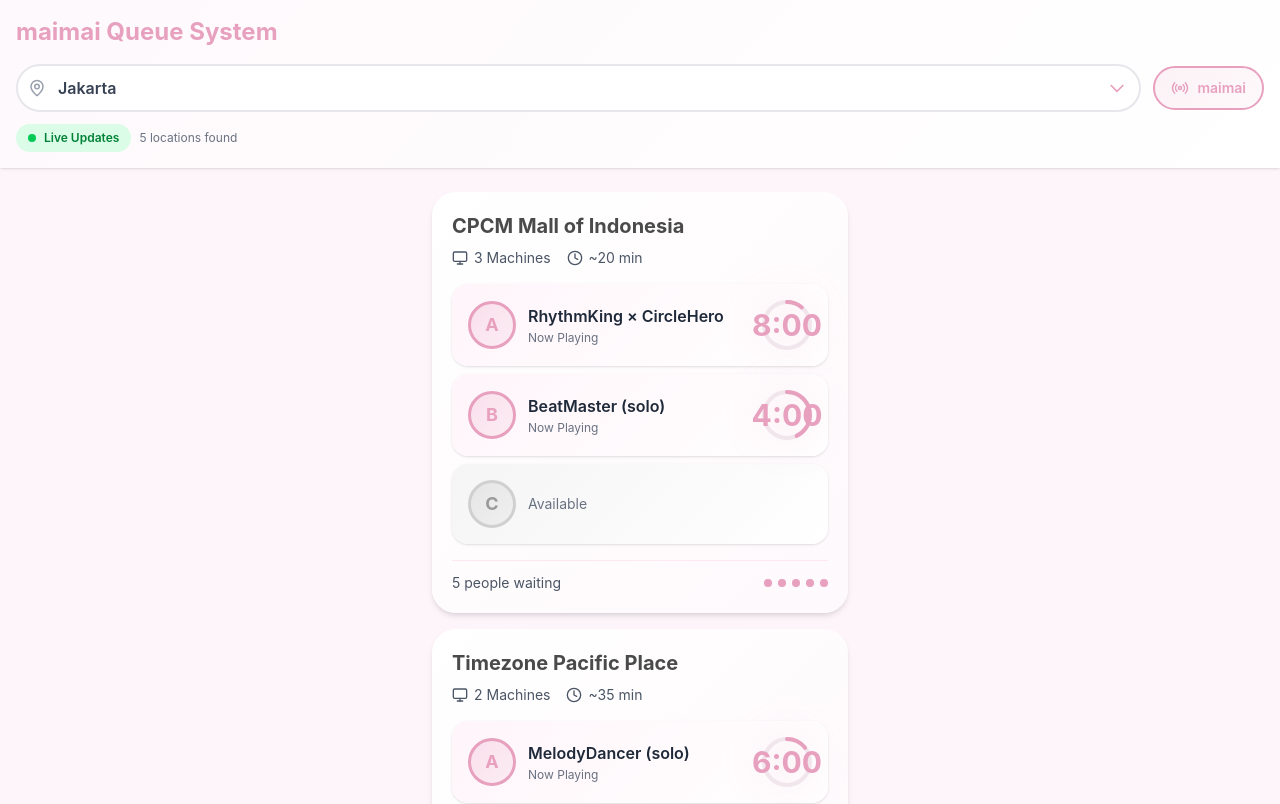
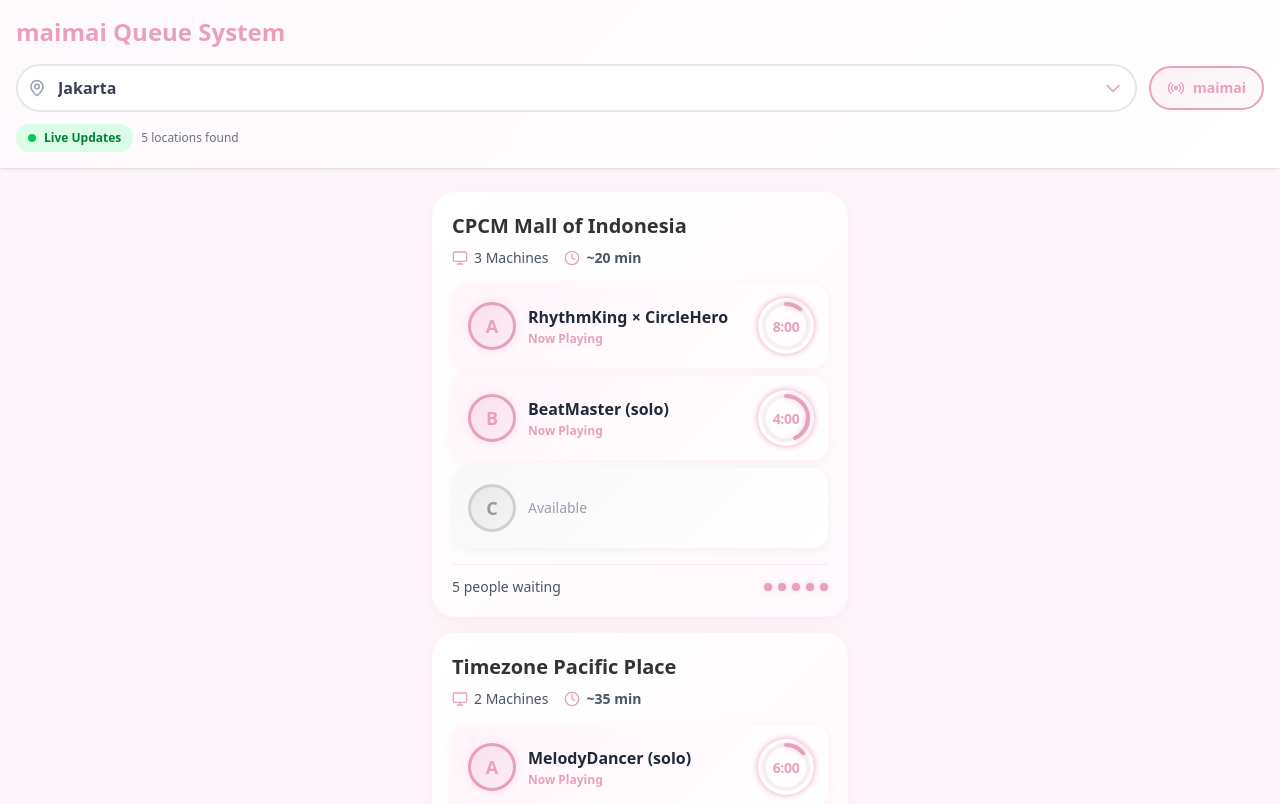
Before and after one commit to ansabeela/maimai-queue, a React (Vite) app: page / in a window 1280 px wide. Shown: the top 804 px of the page. Built offline with nearby package versions, Linux system fonts and the light colour scheme.

Commit message:
feat(ui): update typography and theme colors
- Apply "M PLUS 1p" as the primary font for consistent UI styling
- Adjust global theme colors and text selection styling

```diff
--- a/package.json
+++ b/package.json
@@ -68,7 +68,9 @@
     "@types/react": "^19.2.14",
     "@types/react-dom": "^19.2.3",
     "@vitejs/plugin-react": "4.7.0",
-    "tailwindcss": "4.1.12",
+    "autoprefixer": "^10.4.24",
+    "postcss": "^8.5.6",
+    "tailwindcss": "^4.1.12",
     "vite": "6.3.5"
   },
   "peerDependencies": {
--- a/src/app/components/CircularTimer.tsx
+++ b/src/app/components/CircularTimer.tsx
@@ -1,73 +1,148 @@
 import { motion } from "motion/react";
+import { useMemo } from "react";
 
 interface CircularTimerProps {
   duration: number; // in seconds
   elapsed: number; // in seconds
   size?: number;
   strokeWidth?: number;
-  glowColor?: string;
+  showTime?: boolean;
 }
+
+type TimerState = "active" | "warning" | "idle";
 
 export function CircularTimer({
   duration,
   elapsed,
-  size = 120,
-  strokeWidth = 8,
-  glowColor = "#E8A0BF",
+  size = 60,
+  strokeWidth = 4,
+  showTime = true,
 }: CircularTimerProps) {
-  const radius = (size - strokeWidth) / 2;
+  const remaining = duration - elapsed;
+  const progress = (elapsed / duration) * 100;
+
+  // Determine timer state
+  const state: TimerState = useMemo(() => {
+    if (remaining <= 0) return "idle";
+    if (remaining <= 60) return "warning"; // Last minute
+    return "active";
+  }, [remaining]);
+
+  // Color and glow based on state
+  const stateStyles = useMemo(() => {
+    switch (state) {
+      case "warning":
+        return {
+          color: "#f9c74f",
+          glowColor: "#f9c74f",
+          shadowSize: "8px",
+          opacity: 1,
+        };
+      case "idle":
+        return {
+          color: "#d0d0d0",
+          glowColor: "#d0d0d0",
+          shadowSize: "2px",
+          opacity: 0.4,
+        };
+      case "active":
+      default:
+        return {
+          color: "#E8A0BF",
+          glowColor: "#E8A0BF",
+          shadowSize: "6px",
+          opacity: 1,
+        };
+    }
+  }, [state]);
+
+  const radius = (size - strokeWidth * 2) / 2;
   const circumference = 2 * Math.PI * radius;
-  const progress = (elapsed / duration) * 100;
   const offset = circumference - (progress / 100) * circumference;
 
-  const remaining = duration - elapsed;
+  // Format time as mm:ss
   const minutes = Math.floor(remaining / 60);
   const seconds = remaining % 60;
+  const timeDisplay = `${minutes}:${seconds.toString().padStart(2, "0")}`;
 
   return (
-    <div className="relative flex items-center justify-center" style={{ width: size, height: size }}>
-      {/* Glow effect */}
-      <div
-        className="absolute inset-0 rounded-full opacity-30 blur-xl"
+    <div
+      className="relative flex items-center justify-center"
+      style={{ width: size, height: size }}
+    >
+      {/* Outer glow effect */}
+      <motion.div
+        className="absolute rounded-full"
         style={{
-          background: `radial-gradient(circle, ${glowColor}, transparent)`,
+          width: size + 4,
+          height: size + 4,
+          boxShadow: `0 0 ${stateStyles.shadowSize} ${stateStyles.glowColor}`,
+          opacity: stateStyles.opacity,
         }}
+        animate={{
+          boxShadow: `0 0 ${stateStyles.shadowSize} ${stateStyles.glowColor}`,
+          opacity: stateStyles.opacity,
+        }}
+        transition={{ duration: 0.3 }}
       />
 
-      {/* Background circle */}
-      <svg width={size} height={size} className="relative -rotate-90">
+      {/* SVG Circle */}
+      <svg width={size} height={size} className="relative" style={{ transform: "rotate(-90deg)" }}>
+        {/* Background circle (pastel) */}
         <circle
           cx={size / 2}
           cy={size / 2}
           r={radius}
           fill="none"
-          stroke="#f0e6ec"
+          stroke="#f5eff3"
           strokeWidth={strokeWidth}
         />
 
-        {/* Progress circle */}
+        {/* Progress circle with glow */}
         <motion.circle
           cx={size / 2}
           cy={size / 2}
           r={radius}
           fill="none"
-          stroke={glowColor}
+          stroke={stateStyles.color}
           strokeWidth={strokeWidth}
           strokeLinecap="round"
           strokeDasharray={circumference}
           strokeDashoffset={offset}
           initial={{ strokeDashoffset: circumference }}
-          animate={{ strokeDashoffset: offset }}
-          transition={{ duration: 0.5, ease: "easeOut" }}
+          animate={{
+            strokeDashoffset: offset,
+            stroke: stateStyles.color,
+          }}
+          transition={{
+            strokeDashoffset: { duration: 1, ease: "easeOut" },
+            stroke: { duration: 0.3 },
+          }}
+          style={{
+            filter: `drop-shadow(0 0 3px ${stateStyles.glowColor}80)`,
+          }}
         />
       </svg>
 
-      {/* Timer text */}
-      <div className="absolute inset-0 flex flex-col items-center justify-center">
-        <span className="text-3xl font-bold" style={{ color: glowColor }}>
-          {minutes}:{seconds.toString().padStart(2, "0")}
-        </span>
-      </div>
+      {/* Center time display */}
+      {showTime && (
+        <motion.div
+          className="absolute inset-0 flex items-center justify-center"
+          animate={{ opacity: stateStyles.opacity }}
+          transition={{ duration: 0.3 }}
+        >
+          <span
+            className="font-bold tabular-nums"
+            style={{
+              color: stateStyles.color,
+              fontSize: size > 80 ? "1.25rem" : size > 50 ? "0.875rem" : "0.625rem",
+              letterSpacing: "-0.025em",
+            }}
+          >
+            {timeDisplay}
+          </span>
+        </motion.div>
+      )}
     </div>
   );
 }
--- a/src/app/components/LocationCard.tsx
+++ b/src/app/components/LocationCard.tsx
@@ -18,21 +18,22 @@ export function LocationCard({ location, index }: LocationCardProps) {
       animate={{ opacity: 1, y: 0 }}
       transition={{ delay: index * 0.1, duration: 0.3 }}
       onClick={() => navigate(`/queue/${location.id}`)}
-      className="bg-white rounded-3xl p-5 shadow-md cursor-pointer hover:shadow-lg transition-shadow"
+      className="bg-white rounded-3xl p-5 cursor-pointer hover:shadow-xl transition-all"
       style={{
         background: "linear-gradient(135deg, #ffffff 0%, #fef9fc 100%)",
+        boxShadow: "0 4px 16px rgba(232, 160, 191, 0.12)",
       }}
     >
       {/* Header */}
       <div className="mb-4">
-        <h3 className="text-xl font-bold mb-2" style={{ color: "#4a4a4a" }}>
+        <h3 className="text-xl font-bold mb-2" style={{ color: "#333" }}>
           {location.name}
         </h3>
 
         <div className="flex items-center gap-4 text-sm text-gray-600">
           {/* Machine count */}
           <div className="flex items-center gap-1.5">
-            <Monitor size={16} />
+            <Monitor size={16} style={{ color: "#E8A0BF" }} />
             <span>
               {location.machineCount} {location.machineCount === 1 ? "Machine" : "Machines"}
             </span>
@@ -40,8 +41,8 @@ export function LocationCard({ location, index }: LocationCardProps) {
 
           {/* Estimated wait */}
           <div className="flex items-center gap-1.5">
-            <Clock size={16} />
-            <span>~{location.estimatedWait} min</span>
+            <Clock size={16} style={{ color: "#E8A0BF" }} />
+            <span className="font-semibold">~{location.estimatedWait} min</span>
           </div>
         </div>
       </div>
@@ -57,7 +58,7 @@ export function LocationCard({ location, index }: LocationCardProps) {
       {location.queueLength > 0 && (
         <div className="pt-3 border-t border-pink-100">
           <div className="flex items-center justify-between">
-            <span className="text-sm text-gray-600">
+            <span className="text-sm text-gray-600 font-medium">
               {location.queueLength} {location.queueLength === 1 ? "person" : "people"} waiting
             </span>
             <div className="flex gap-1.5">
@@ -67,11 +68,14 @@ export function LocationCard({ location, index }: LocationCardProps) {
                   className="w-2 h-2 rounded-full"
                   style={{
                     backgroundColor: "#E8A0BF",
+                    boxShadow: "0 0 4px rgba(232, 160, 191, 0.5)",
                   }}
                 />
               ))}
               {location.queueLength > 5 && (
-                <span className="text-xs text-gray-500 ml-1">+{location.queueLength - 5}</span>
+                <span className="text-xs text-gray-500 ml-1 font-semibold">
+                  +{location.queueLength - 5}
+                </span>
               )}
             </div>
           </div>
--- a/src/app/components/MachineCard.tsx
+++ b/src/app/components/MachineCard.tsx
@@ -19,7 +19,10 @@ export function MachineCard({ machine, index }: MachineCardProps) {
       style={{
         background: isPlaying
           ? "linear-gradient(135deg, #fff5fa 0%, #ffffff 100%)"
-          : "linear-gradient(135deg, #f5f5f5 0%, #ffffff 100%)",
+          : "linear-gradient(135deg, #f8f8f8 0%, #ffffff 100%)",
+        boxShadow: isPlaying
+          ? "0 2px 12px rgba(232, 160, 191, 0.15)"
+          : "0 2px 8px rgba(0, 0, 0, 0.05)",
       }}
     >
       <div className="flex items-center gap-3">
@@ -29,9 +32,10 @@ export function MachineCard({ machine, index }: MachineCardProps) {
           style={{
             background: isPlaying
               ? "linear-gradient(135deg, #E8A0BF40, #E8A0BF20)"
-              : "linear-gradient(135deg, #e5e5e5, #f0f0f0)",
+              : "linear-gradient(135deg, #e8e8e8, #f5f5f5)",
             border: isPlaying ? "3px solid #E8A0BF" : "3px solid #d0d0d0",
             color: isPlaying ? "#E8A0BF" : "#999",
+            boxShadow: isPlaying ? "0 0 8px rgba(232, 160, 191, 0.3)" : "none",
           }}
         >
           {machine.label}
@@ -46,10 +50,17 @@ export function MachineCard({ machine, index }: MachineCardProps) {
                   ? `${machine.currentPlayers.player1} × ${machine.currentPlayers.player2}`
                   : `${machine.currentPlayers.player1} (solo)`}
               </div>
-              <div className="text-xs text-gray-500">Now Playing</div>
+              <div
+                className="text-xs font-semibold"
+                style={{
+                  color: "#E8A0BF",
+                }}
+              >
+                Now Playing
+              </div>
             </>
           ) : (
-            <div className="text-sm text-gray-500">Available</div>
+            <div className="text-sm text-gray-400 font-medium">Available</div>
           )}
         </div>
 
@@ -62,7 +73,7 @@ export function MachineCard({ machine, index }: MachineCardProps) {
                 (machine.currentPlayers.mode === "pair" ? 540 : 420) -
                 machine.currentPlayers.timeRemaining
               }
-              size={50}
+              size={52}
               strokeWidth={4}
             />
           </div>
--- a/src/styles/fonts.css
+++ b/src/styles/fonts.css
@@ -0,0 +1 @@
+@import url('https://fonts.googleapis.com/css2?family=M+PLUS+1p:wght@400;500;700;800&display=swap');
--- /dev/null
+++ b/vscode-css-custom-data.json
@@ -0,0 +1,9 @@
+{
+  "version": 1.1,
+  "atDirectives": [
+    {
+      "name": "@custom-variant",
+      "description": "Tailwind CSS custom variant definition."
+    }
+  ]
+}
```
Also changed, not shown: src/app/components/BottomActionBar.tsx (+15 -3 lines), src/app/components/JoinQueueModal.tsx (+29 -7 lines), 1 other file (tests, documents, lock files or other folders).
